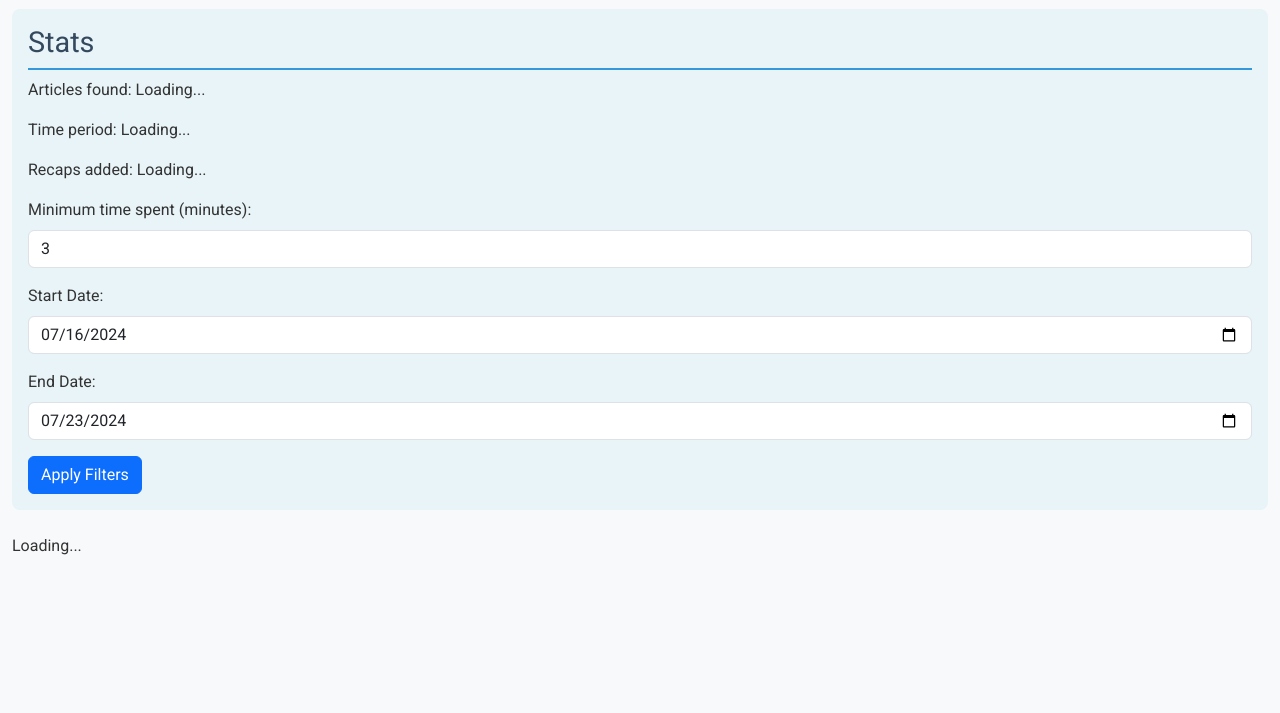
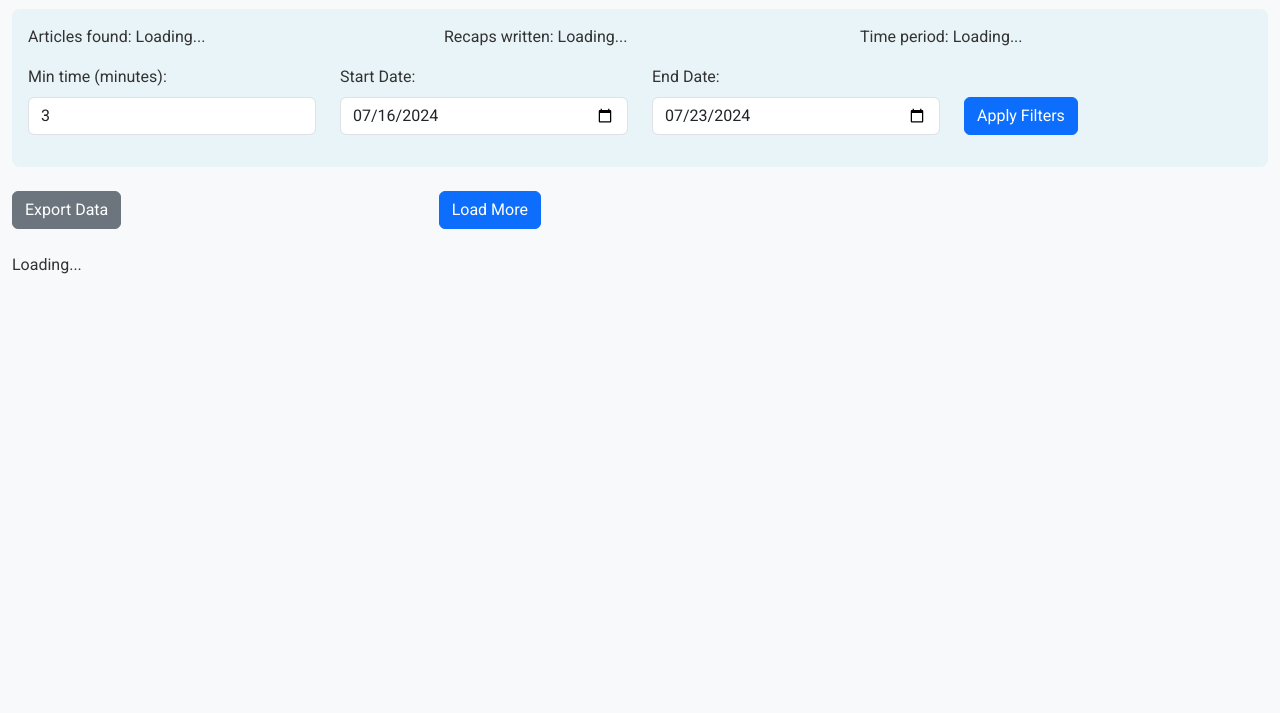
Before and after one commit to tlingf/ReadRecap, a browser extension: page synopsis.html in a window 1280 px wide. Shown: the part 87-800 px from the top of the page. Drawn offline with nearby package versions, Linux system fonts and the light colour scheme.

Commit message:
Add reading and recap stats

```diff
--- a/synopsis.html
+++ b/synopsis.html
@@ -18,22 +18,11 @@
       color: #2c3e50;
       margin-bottom: 1.5rem;
     }
-    h2 {
-      font-size: 1.8rem;
-      font-weight: 400;
-      color: #34495e;
-      border-bottom: 2px solid #3498db;
-      padding-bottom: 0.5rem;
-    }
-    h3 {
-      font-size: 1.2rem;
-      font-weight: 400;
-    }
-    #exportButton {
-      position: fixed;
-      top: 20px;
-      right: 20px;
-      z-index: 1000;
+    #statsContainer {
+      background-color: #e8f4f8;
+      border-radius: 8px;
+      padding: 1rem;
+      margin-bottom: 1rem;
     }
     .article-row {
       background-color: #ffffff;
@@ -58,41 +47,49 @@
       border-color: #3498db;
       box-shadow: 0 0 0 0.2rem rgba(52, 152, 219, 0.25);
     }
-    #statsContainer {
-      background-color: #e8f4f8;
-      border-radius: 8px;
-      padding: 1rem;
-      margin-bottom: 1rem;
-    }
-    #loadMoreBtn {
-      margin-top: 1rem;
-    }
   </style>
 </head>
 <body class="container-fluid py-4">
   <h1>Recap your Reads</h1>
   <div id="statsContainer" class="mb-4">
-    <h2>Stats</h2>
-    <p id="articleCount">Articles found: Loading...</p>
-    <p id="timePeriod">Time period: Loading...</p>
-    <p id="recapCount">Recaps added: Loading...</p>
-    <div class="mb-3">
-      <label for="minTimeInput" class="form-label">Minimum time spent (minutes):</label>
+    <div class="row mb-3">
+      <div class="col-md-4">
+        <span id="articleCount">Articles found: Loading...</span>
+      </div>
+      <div class="col-md-4">
+        <span id="recapCount">Recaps written: Loading...</span>
+      </div>
+      <div class="col-md-4">
+        <span id="timePeriod">Time period: Loading...</span>
+      </div>
+    </div>
+    <div class="row mb-3">
+      <div class="col-md-3">
+        <label for="minTimeInput" class="form-label">Min time (minutes):</label>
         <input type="number" id="minTimeInput" class="form-control" value="3" min="1">
       </div>
-    <div class="mb-3">
+      <div class="col-md-3">
         <label for="startDate" class="form-label">Start Date:</label>
         <input type="date" id="startDate" class="form-control">
       </div>
-    <div class="mb-3">
+      <div class="col-md-3">
         <label for="endDate" class="form-label">End Date:</label>
         <input type="date" id="endDate" class="form-control">
       </div>
+      <div class="col-md-3 d-flex align-items-end">
         <button id="applyFilters" class="btn btn-primary">Apply Filters</button>
       </div>
+    </div>
+  </div>
+  <div class="row mb-3">
+    <div class="col-md-4">
       <button id="exportButton" class="btn btn-secondary">Export Data</button>
+    </div>
+    <div class="col-md-4">
+      <button id="loadMoreBtn" class="btn btn-primary">Load More</button>
+    </div>
+  </div>
   <div id="synopsisContent" class="mt-4">Loading...</div>
-  <button id="loadMoreBtn" class="btn btn-primary d-none">Load More</button>
   <script src="synopsis.js"></script>
 </body>
 </html>
--- a/synopsis.js
+++ b/synopsis.js
@@ -19,6 +19,7 @@ function setupDateInputs() {
 }
 
 function applyFilters() {
+  displayedArticles = 0;
   loadAndDisplaySynopsis();
 }
 
@@ -34,7 +35,6 @@ function loadAndDisplaySynopsis() {
     endDate: endDate
   }, function(response) {
     allArticles = response.articles;
-    displayedArticles = 0;
     updateStats(response.stats);
     displaySynopsis();
   });
@@ -43,27 +43,15 @@ function loadAndDisplaySynopsis() {
 function updateStats(stats) {
   document.getElementById('articleCount').textContent = `Articles found: ${stats.articleCount}`;
   document.getElementById('timePeriod').textContent = `Time period: ${new Date(stats.startDate).toLocaleDateString()} - ${new Date(stats.endDate).toLocaleDateString()}`;
-  document.getElementById('recapCount').textContent = `Recaps added: ${stats.recapCount}`;
+  document.getElementById('recapCount').textContent = `Recaps written: ${stats.recapCount}`;
 }
 
 function displaySynopsis() {
   const synopsisContent = document.getElementById('synopsisContent');
-  synopsisContent.innerHTML = '';
-
   const articlesToDisplay = allArticles.slice(displayedArticles, displayedArticles + articlesPerPage);
   displayedArticles += articlesToDisplay.length;
 
-  let currentDate = null;
-
   articlesToDisplay.forEach(function(article) {
-    if (article.date !== currentDate) {
-      currentDate = article.date;
-      const dateHeader = document.createElement('h2');
-      dateHeader.textContent = currentDate;
-      dateHeader.className = 'mt-4 mb-3';
-      synopsisContent.appendChild(dateHeader);
-    }
-
     const articleDiv = document.createElement('div');
     articleDiv.className = 'row article-row align-items-center';
     articleDiv.innerHTML = `
@@ -72,7 +60,10 @@ function displaySynopsis() {
           <a href="${article.url}" target="_blank">${article.title}</a>
         </h3>
         <p class="mb-1"><small class="text-muted">${article.domain}</small></p>
-        <p class="mb-0"><span class="badge bg-secondary">${article.timeSpent}</span></p>
+        <p class="mb-0">
+          <span class="badge bg-secondary">${article.timeSpent}</span>
+          <small class="text-muted ml-2">Last read: ${new Date(article.lastVisit).toLocaleString()}</small>
+        </p>
       </div>
       <div class="col-md-6">
         <textarea id="synopsis-${article.url}" class="form-control" rows="3" placeholder="Write your synopsis here..."></textarea>
@@ -85,7 +76,7 @@ function displaySynopsis() {
     loadSynopsis(article.url, textarea);
   });
 
-  document.getElementById('loadMoreBtn').classList.toggle('d-none', displayedArticles >= allArticles.length);
+  document.getElementById('loadMoreBtn').disabled = displayedArticles >= allArticles.length;
 }
 
 function loadMoreArticles() {
@@ -110,7 +101,7 @@ function loadSynopsis(url, textarea) {
 function updateRecapCount() {
   chrome.storage.local.get(null, (result) => {
     const recapCount = Object.keys(result).filter(key => key.startsWith('synopsis_') && result[key].trim() !== '').length;
-    document.getElementById('recapCount').textContent = `Recaps added: ${recapCount}`;
+    document.getElementById('recapCount').textContent = `Recaps written: ${recapCount}`;
   });
 }
 
```
Lines whose indentation alone changed are shown as unchanged.
